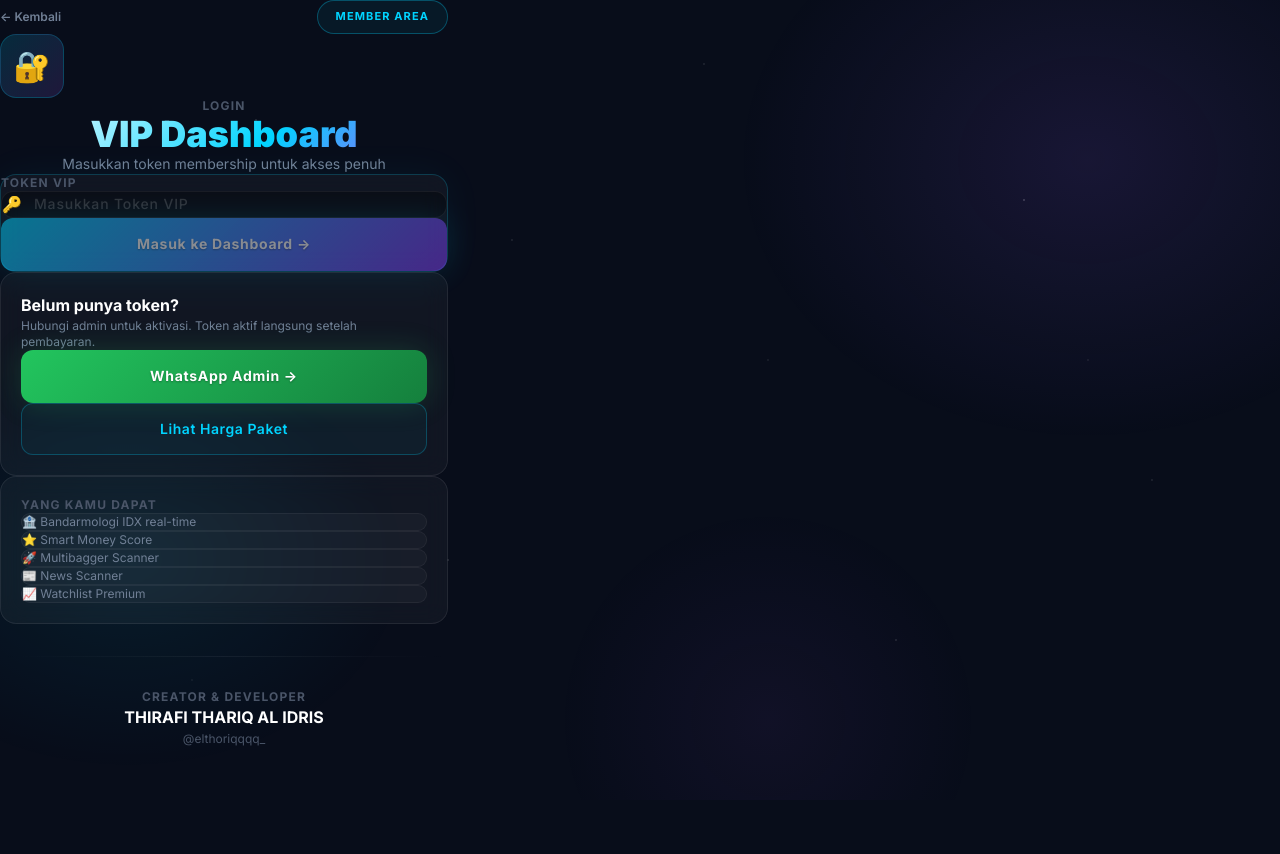
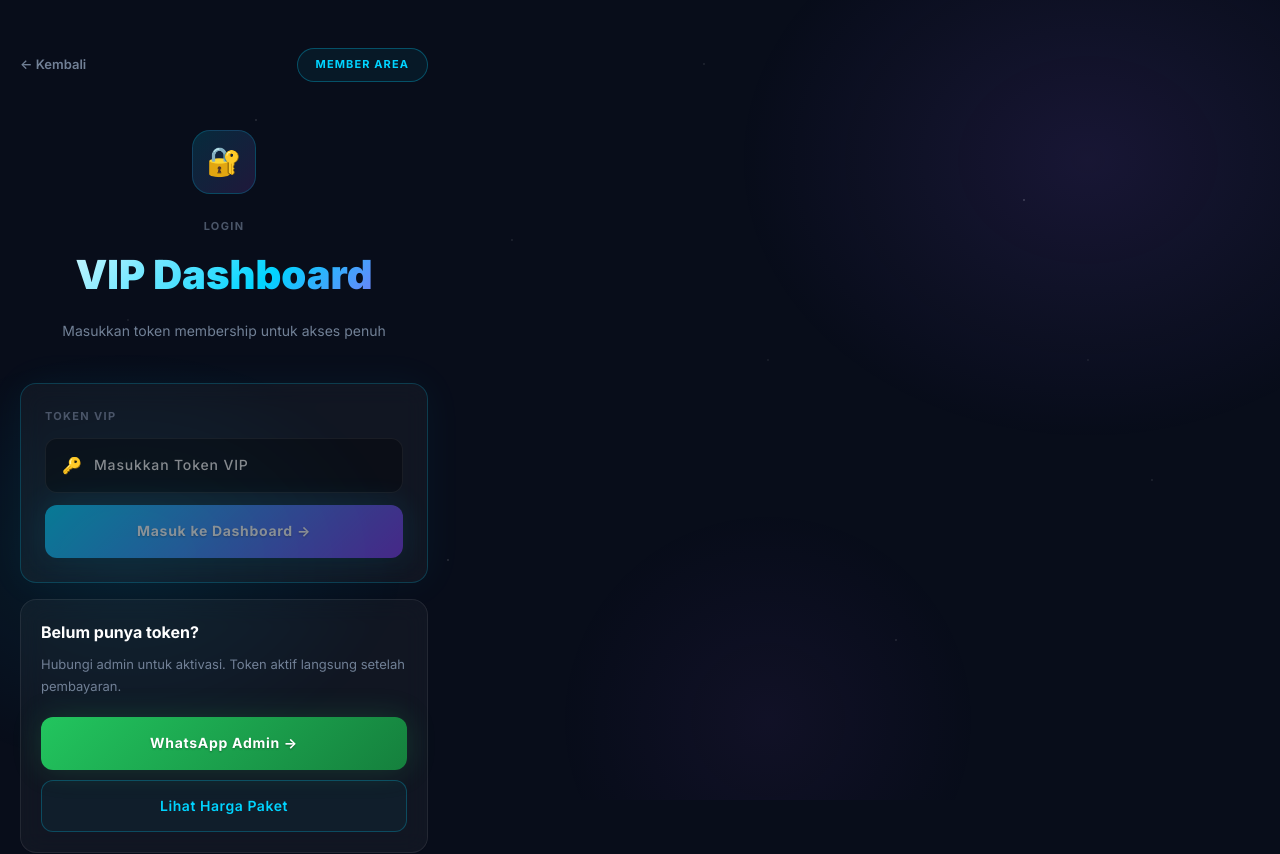
Before and after one commit to pediaboy/analisis, a Next.js app: page /vip in a window 1280 px wide. Shown: the top 854 px of the page. Before the commit the page ends 800 px from the top, so only its background shows below. Built offline with nearby package versions, Linux system fonts and the light colour scheme.

Commit message:
fix spacing: proper padding & gaps — app/vip/page.tsx

```diff
--- a/app/vip/page.tsx
+++ b/app/vip/page.tsx
@@ -26,84 +26,65 @@ export default function VipPage() {
   };
 
   return (
-    <main className="min-h-screen text-white max-w-md mx-auto px-5 pt-12 pb-12">
+    <main className="min-h-screen text-white max-w-md mx-auto" style={{ padding: "48px 20px 64px" }}>
 
       {/* NAV */}
-      <div className="flex items-center justify-between mb-12">
-        <a href="/" className="text-xs font-semibold" style={{ color: "var(--muted-2)" }}>← Kembali</a>
+      <div style={{ display: "flex", alignItems: "center", justifyContent: "space-between", marginBottom: "48px" }}>
+        <a href="/" style={{ fontSize: "13px", fontWeight: 600, color: "var(--muted-2)", textDecoration: "none" }}>← Kembali</a>
         <span className="pill">MEMBER AREA</span>
       </div>
 
       {/* HERO */}
-      <div className="mb-10 text-center">
-        <div
-          className="w-16 h-16 rounded-2xl flex items-center justify-center text-3xl mx-auto mb-6"
-          style={{
-            background: "linear-gradient(135deg, rgba(0,212,255,0.15), rgba(168,85,247,0.15))",
-            border: "1px solid rgba(0,212,255,0.2)",
-          }}
-        >
-          🔐
-        </div>
-        <p className="text-xs font-bold tracking-widest uppercase mb-2" style={{ color: "var(--muted)" }}>
-          Login
-        </p>
-        <h1
-          className="text-4xl font-black"
-          style={{
-            background: "linear-gradient(135deg, #ffffff 0%, var(--cyan) 60%, var(--purple) 100%)",
-            WebkitBackgroundClip: "text",
-            WebkitTextFillColor: "transparent",
-            backgroundClip: "text",
-          }}
-        >
-          VIP Dashboard
-        </h1>
-        <p className="text-sm mt-2" style={{ color: "var(--muted-2)" }}>
+      <div style={{ textAlign: "center", marginBottom: "40px" }}>
+        <div style={{
+          width: "64px", height: "64px", borderRadius: "18px", fontSize: "28px",
+          display: "flex", alignItems: "center", justifyContent: "center", margin: "0 auto 24px",
+          background: "linear-gradient(135deg, rgba(0,212,255,0.15), rgba(168,85,247,0.15))",
+          border: "1px solid rgba(0,212,255,0.2)"
+        }}>🔐</div>
+        <span className="section-label" style={{ display: "block", marginBottom: "8px" }}>Login</span>
+        <h1 style={{
+          fontSize: "40px", fontWeight: 900, marginBottom: "12px",
+          background: "linear-gradient(135deg, #ffffff 0%, var(--cyan) 60%, var(--purple) 100%)",
+          WebkitBackgroundClip: "text", WebkitTextFillColor: "transparent", backgroundClip: "text"
+        }}>VIP Dashboard</h1>
+        <p style={{ fontSize: "14px", lineHeight: 1.7, color: "var(--muted-2)" }}>
           Masukkan token membership untuk akses penuh
         </p>
       </div>
 
-      <div className="space-y-4">
+      <div style={{ display: "flex", flexDirection: "column", gap: "16px" }}>
 
         {/* FORM */}
-        <div
-          className="rounded-2xl p-5"
-          style={{
-            background: "rgba(255,255,255,0.04)",
-            border: `1px solid ${error ? "rgba(239,68,68,0.4)" : "rgba(0,212,255,0.2)"}`,
-            backdropFilter: "blur(12px)",
-            boxShadow: error
-              ? "0 0 30px rgba(239,68,68,0.06)"
-              : "0 0 40px rgba(0,212,255,0.05)",
-            transition: "all 0.3s",
-          }}
-        >
-          <p className="text-xs font-bold tracking-widest uppercase mb-4" style={{ color: "var(--muted)" }}>
-            Token VIP
-          </p>
-
-          <div
-            className="flex items-center gap-3 rounded-xl px-4 py-3.5 mb-3"
-            style={{
-              background: "rgba(0,0,0,0.3)",
-              border: `1px solid ${error ? "rgba(239,68,68,0.3)" : "rgba(255,255,255,0.06)"}`,
-              transition: "border-color 0.2s",
-            }}
-          >
-            <span style={{ color: "var(--muted)" }}>🔑</span>
+        <div style={{
+          background: "rgba(255,255,255,0.04)", backdropFilter: "blur(12px)",
+          border: `1px solid ${error ? "rgba(239,68,68,0.4)" : "rgba(0,212,255,0.2)"}`,
+          borderRadius: "16px", padding: "24px",
+          boxShadow: error ? "0 0 30px rgba(239,68,68,0.06)" : "0 0 40px rgba(0,212,255,0.05)",
+          transition: "all 0.3s"
+        }}>
+          <span className="section-label">Token VIP</span>
+          <div style={{
+            display: "flex", alignItems: "center", gap: "12px",
+            background: "rgba(0,0,0,0.3)", borderRadius: "12px", padding: "14px 16px",
+            border: `1px solid ${error ? "rgba(239,68,68,0.3)" : "rgba(255,255,255,0.06)"}`,
+            marginTop: "12px", marginBottom: "12px"
+          }}>
+            <span style={{ color: "var(--muted)", fontSize: "16px" }}>🔑</span>
             <input
               value={token}
               onChange={(e) => { setToken(e.target.value); setError(false); }}
               onKeyDown={(e) => e.key === "Enter" && handleLogin()}
               placeholder="Masukkan Token VIP"
-              className="flex-1 bg-transparent outline-none text-sm font-medium placeholder:opacity-30"
-              style={{ color: "white", letterSpacing: "0.06em" }}
+              style={{
+                flex: 1, background: "transparent", border: "none", outline: "none",
+                fontSize: "14px", fontWeight: 500, color: "white", letterSpacing: "0.06em"
+              }}
             />
           </div>
 
           {error && (
-            <p className="text-xs mb-3" style={{ color: "#ef4444" }}>
+            <p style={{ fontSize: "12px", color: "#ef4444", marginBottom: "12px", lineHeight: 1.5 }}>
               ⚠️ Token tidak valid. Hubungi admin untuk token aktif.
             </p>
           )}
@@ -119,34 +100,30 @@ export default function VipPage() {
         </div>
 
         {/* BELUM TOKEN */}
-        <div className="glass p-5">
-          <p className="font-bold text-white mb-1">Belum punya token?</p>
-          <p className="text-xs mb-4" style={{ color: "var(--muted-2)" }}>
+        <div className="glass">
+          <p style={{ fontWeight: 700, fontSize: "16px", color: "white", marginBottom: "8px" }}>Belum punya token?</p>
+          <p style={{ fontSize: "13px", lineHeight: 1.7, color: "var(--muted-2)", marginBottom: "20px" }}>
             Hubungi admin untuk aktivasi. Token aktif langsung setelah pembayaran.
           </p>
           <a
             href="https://wa.me/6282218723401?text=Halo%20Admin,%20saya%20ingin%20bergabung%20VIP%20Ritel%20Community."
             target="_blank"
             rel="noreferrer"
-            className="btn-primary mb-2"
+            className="btn-primary"
             style={{
               background: "linear-gradient(135deg, #22c55e 0%, #15803d 100%)",
-              boxShadow: "0 0 30px rgba(34,197,94,0.2)",
+              boxShadow: "0 0 30px rgba(34,197,94,0.2)", marginBottom: "10px"
             }}
           >
             WhatsApp Admin →
           </a>
-          <a href="/paket" className="btn-outline">
-            Lihat Harga Paket
-          </a>
+          <a href="/paket" className="btn-outline">Lihat Harga Paket</a>
         </div>
 
         {/* PREVIEW FITUR */}
-        <div className="glass p-5">
-          <p className="text-xs font-bold tracking-widest uppercase mb-3" style={{ color: "var(--muted)" }}>
-            Yang Kamu Dapat
-          </p>
-          <div className="space-y-2">
+        <div className="glass">
+          <span className="section-label">Yang Kamu Dapat</span>
+          <div style={{ display: "flex", flexDirection: "column", gap: "8px", marginTop: "16px" }}>
             {[
               "🏦 Bandarmologi IDX real-time",
               "⭐ Smart Money Score",
@@ -154,29 +131,21 @@ export default function VipPage() {
               "📰 News Scanner",
               "📈 Watchlist Premium",
             ].map((f) => (
-              <div
-                key={f}
-                className="text-xs py-2.5 px-3 rounded-xl"
-                style={{
-                  background: "rgba(255,255,255,0.03)",
-                  color: "var(--muted-2)",
-                  border: "1px solid rgba(255,255,255,0.05)",
-                }}
-              >
-                {f}
-              </div>
+              <div key={f} style={{
+                fontSize: "13px", padding: "12px 14px", borderRadius: "10px",
+                background: "rgba(255,255,255,0.03)", color: "var(--muted-2)",
+                border: "1px solid rgba(255,255,255,0.05)", lineHeight: 1.4
+              }}>{f}</div>
             ))}
           </div>
         </div>
 
         {/* FOOTER */}
         <div className="divider" />
-        <div className="text-center pt-2">
-          <p className="text-xs font-bold tracking-widest uppercase mb-1" style={{ color: "var(--muted)" }}>
-            Creator & Developer
-          </p>
-          <p className="font-bold text-white">THIRAFI THARIQ AL IDRIS</p>
-          <p className="text-xs mt-0.5" style={{ color: "var(--muted)" }}>@elthoriqqqq_</p>
+        <div style={{ textAlign: "center" }}>
+          <span className="section-label" style={{ display: "block", marginBottom: "8px" }}>Creator & Developer</span>
+          <p style={{ fontWeight: 700, fontSize: "15px", color: "white", marginBottom: "6px" }}>THIRAFI THARIQ AL IDRIS</p>
+          <p style={{ fontSize: "13px", color: "var(--muted)" }}>@elthoriqqqq_</p>
         </div>
 
       </div>
```
